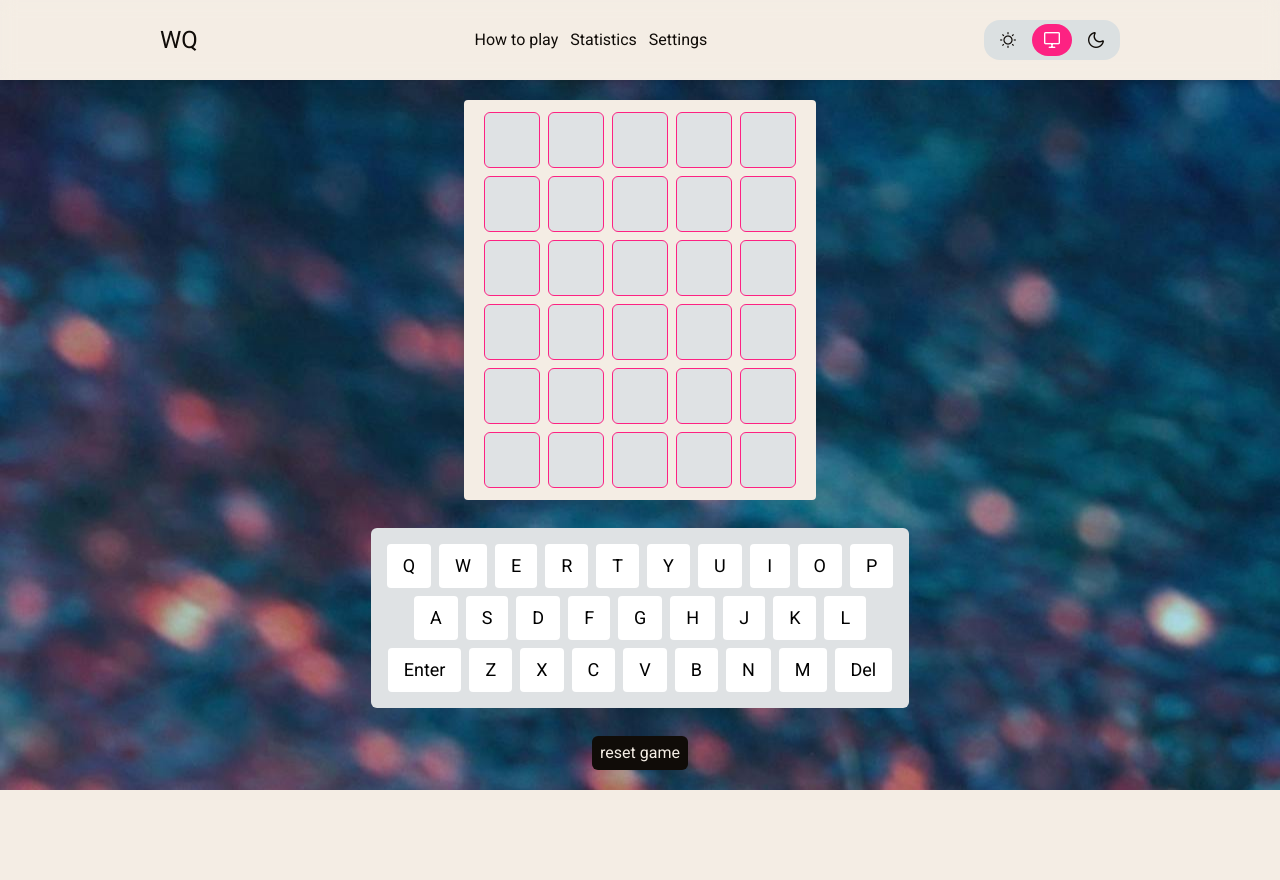
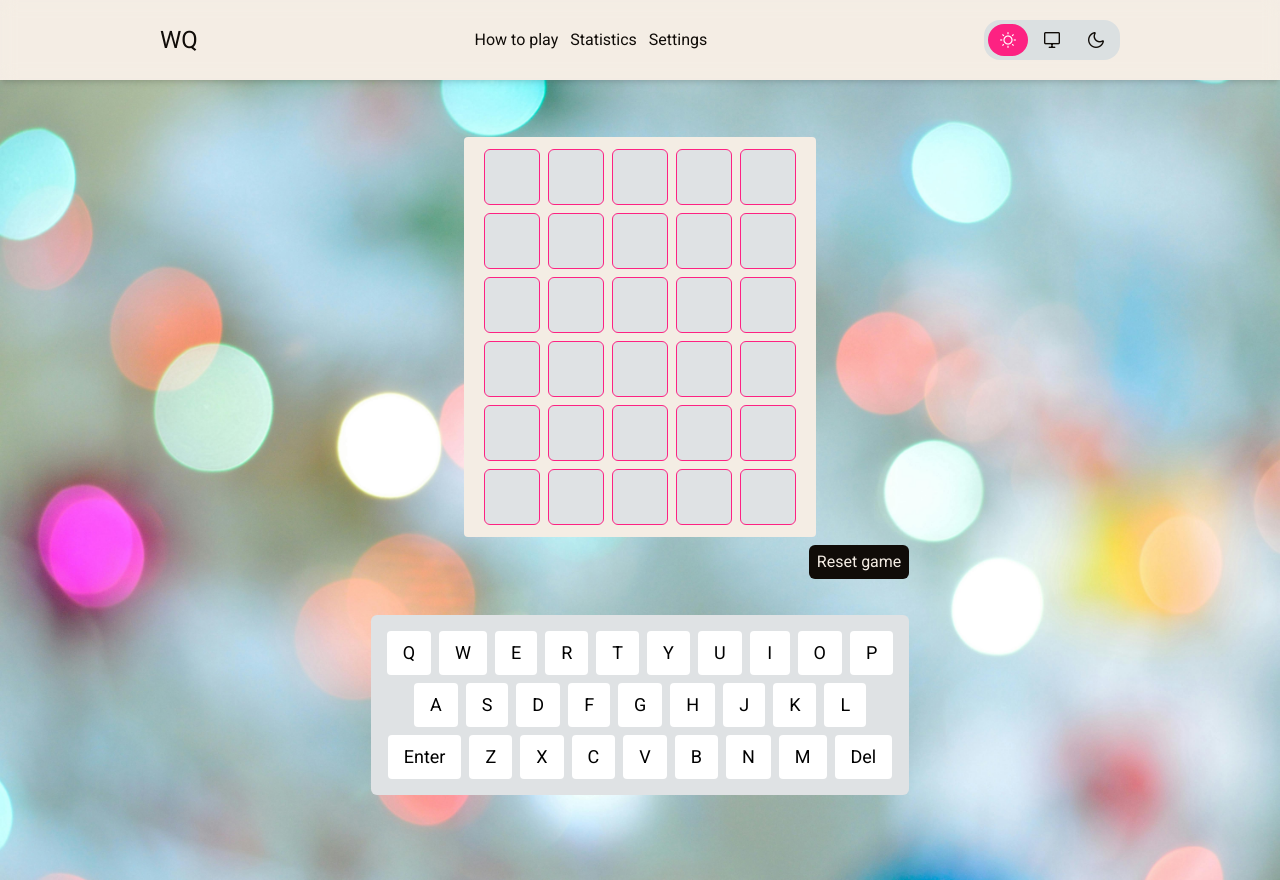
Before and after one commit to efezinoidisi/word-quest, a Vue app: page /game in a window 1280 px wide. Before the commit the page ends 800 px from the top, so only its background shows below. Built offline with nearby package versions, Linux system fonts and the light colour scheme.

Commit message:
styles: improve theme

```diff
--- a/src/App.vue
+++ b/src/App.vue
@@ -8,7 +8,6 @@
 import NavBar from '@/components/NavBar.vue'
 import { onMounted } from 'vue'
 import { RouterView } from 'vue-router'
-import { keyboardList } from './constants'
 import { useGameStore } from './stores/game'
 
 const store = useGameStore()
--- a/src/assets/base.css
+++ b/src/assets/base.css
@@ -7,9 +7,6 @@
 
 /* semantic color variables for this project */
 :root {
-  --color-background: 244 237 228;
-  --color-foreground: 16 12 8;
-
   --color-border: 255 148 8;
   --color-border-hover: 149 18 44;
 
@@ -18,12 +15,6 @@
 
   --color-primary: #fd2282;
   --section-gap: 10rem;
-
-  --modal-background: 235 236 240;
-  --modal-text: 11 23 61;
-
-  --color-kbd: #dfe2e4;
-  --color-theme-btn-bg: 219 224 225;
 }
 
 .dark {
@@ -44,19 +35,6 @@
   --modal-text: 11 23 61;
   --color-kbd: #dfe2e4;
   --color-theme-btn-bg: 219 224 225;
-}
-
-@media (prefers-color-scheme: dark) {
-  :root {
-    --color-background: 20 32 48;
-    --color-foreground: 243 244 245;
-
-    --modal-background: 11 23 61;
-    --modal-text: 205 214 238;
-
-    --color-kbd: #193950;
-    --color-theme-btn-bg: 31 41 55;
-  }
 }
 
 body {
--- a/src/composables/useTheme.ts
+++ b/src/composables/useTheme.ts
@@ -1,22 +1,28 @@
 import type { Theme } from '@/types/theme'
+import { getThemePreference } from '@/utils/utils'
 import { onMounted, readonly, ref } from 'vue'
 
 const storageKey = 'word-quest-theme'
 
-const defaultTheme = (localStorage.getItem(storageKey) as Theme) ?? 'system'
+const defaultTheme = (localStorage.getItem(storageKey) as Theme) ?? getThemePreference()
 const theme = ref<Theme>(defaultTheme)
 
 export default function useTheme() {
   const toggleTheme = (newTheme: Theme) => {
     if (newTheme === theme.value) return
-    document.body.classList.remove(theme.value)
+
+    // remove previous theme
+    document.body.classList.remove(theme.value === 'system' ? getThemePreference() : theme.value)
+
     theme.value = newTheme
-    document.body.classList.add(theme.value)
+    // add new theme
+    document.body.classList.add(theme.value === 'system' ? getThemePreference() : theme.value)
+
     localStorage.setItem(storageKey, theme.value)
   }
 
   onMounted(() => {
-    document.body.classList.add(theme.value)
+    document.body.classList.add(theme.value === 'system' ? getThemePreference() : theme.value)
   })
 
   return {
--- a/src/main.ts
+++ b/src/main.ts
@@ -15,9 +15,13 @@ app.use(router)
 app.use(createPinia())
 
 app.use(Vue3Toastify, {
-  autoClose: 2000,
-  limit: 2,
-
+  autoClose: 3000,
+  hideProgressBar: true,
+  multiple: false,
+  containerClassName: 'bg-transparent',
+  bodyClassName: 'bg-[#dfdde0]',
+  toastClassName: 'bg-[#dfdde0]',
+  position: 'top-center'
 } as ToastContainerOptions)
 
 app.mount('#app')
--- a/src/pages/GameView.vue
+++ b/src/pages/GameView.vue
@@ -1,11 +1,18 @@
 <template>
-  <main class="py-5 bg-galaxy relative flex flex-col justify-center items-center">
-    <DisplayBoard />
-    <KeyBoard :handleSubmit="handleSubmit" />
-
-    <button @click="resetGame" class="bg-foreground px-2 py-1 rounded-md text-background">
-      reset game
-    </button>
+  <main
+    class="py-5 relative flex flex-col justify-center items-center min-h-lvh bg-center bg-cover"
+    :class="bgImage"
+  >
+    <div class="w-fit grid place-items-center gap-y-2 mx-auto">
+      <DisplayBoard />
+      <button
+        @click="resetGame"
+        class="bg-foreground px-2 py-1 rounded-md text-background block ml-auto"
+      >
+        Reset game
+      </button>
+      <KeyBoard :handleSubmit="handleSubmit" />
+    </div>
 
     <!-- game end modal -->
     <Modal
@@ -25,17 +32,27 @@ import DisplayBoard from '@/components/DisplayBoard.vue'
 import KeyBoard from '@/components/KeyBoard.vue'
 import Modal from '@/components/ModalWrapper.vue'
 import useModal from '@/composables/useModal'
+import useTheme from '@/composables/useTheme'
 import { useGameStore } from '@/stores/game'
+import { getThemePreference } from '@/utils/utils'
 import { storeToRefs } from 'pinia'
-import { ref, watch } from 'vue'
+import { computed, ref } from 'vue'
 
 const store = useGameStore()
 
 const { modal, showModal } = useModal()
 
+const { theme } = useTheme()
+
+const bgImage = computed(() => {
+  const value = theme.value === 'system' ? getThemePreference() : theme.value
+
+  return value === 'light' ? 'bg-light' : 'bg-galaxy'
+})
+
 const { submitGuess, resetGame } = store
-const { isDisabled, guessWord, statistics } = storeToRefs(store)
-const modalHtml = ref('<p>test</p>')
+const { isDisabled, guessWord } = storeToRefs(store)
+const modalHtml = ref('')
 
 function handleSubmit() {
   // only submit when up to five characters
@@ -56,9 +73,5 @@ function handleSubmit() {
     showModal()
   }
 }
-
-watch(statistics.value, () => {
-  localStorage.setItem('word-quest-game', JSON.stringify(statistics.value))
-})
 </script>
 <style scoped></style>
--- a/src/stores/game.ts
+++ b/src/stores/game.ts
@@ -108,6 +108,8 @@ export const useGameStore = defineStore('game', () => {
     statistics.value.gamesPlayed += 1
     const size = guesses.value.filter((guess) => guess).length
     statistics.value.guesses[size] += 1
+
+    localStorage.setItem(storageKey, JSON.stringify(statistics.value))
   }
 
   function submitGuess(): { gameEnd: boolean; isWinner: boolean } {
@@ -181,10 +183,9 @@ export const useGameStore = defineStore('game', () => {
   async function getWords() {
     const res = await fetch('/words.txt')
     const data = await res.text()
-    const words = data.split('\n')
-    wordList.value = words
+    wordList.value = data.split('\n')
 
-    const word = getRandomWord(words)
+    const word = getRandomWord(wordList.value)
 
     guessWord.value = word
   }
--- a/src/utils/utils.ts
+++ b/src/utils/utils.ts
@@ -40,3 +40,13 @@ export function getAverageGuesses({
 
   return (totalGuesses / totalGames).toFixed(2)
 }
+
+export function getThemePreference() {
+  const isDarkMode = window.matchMedia('(prefers-color-scheme: dark)').matches
+
+  if (isDarkMode) {
+    return 'dark'
+  }
+
+  return 'light'
+}
--- a/tailwind.config.js
+++ b/tailwind.config.js
@@ -29,7 +29,8 @@ export default {
       },
       backgroundImage: {
         art: 'url("/src/assets/bg.jpg")',
-        galaxy: 'url("/src/assets/galaxy.jpg")'
+        galaxy: 'url("/src/assets/galaxy.jpg")',
+        light: 'url("/src/assets/light.jpg")'
       },
       fontFamily: {
         roboto: ['Roboto', 'sans-serif']
```
Also changed, not shown: src/assets/light.jpg (added).
